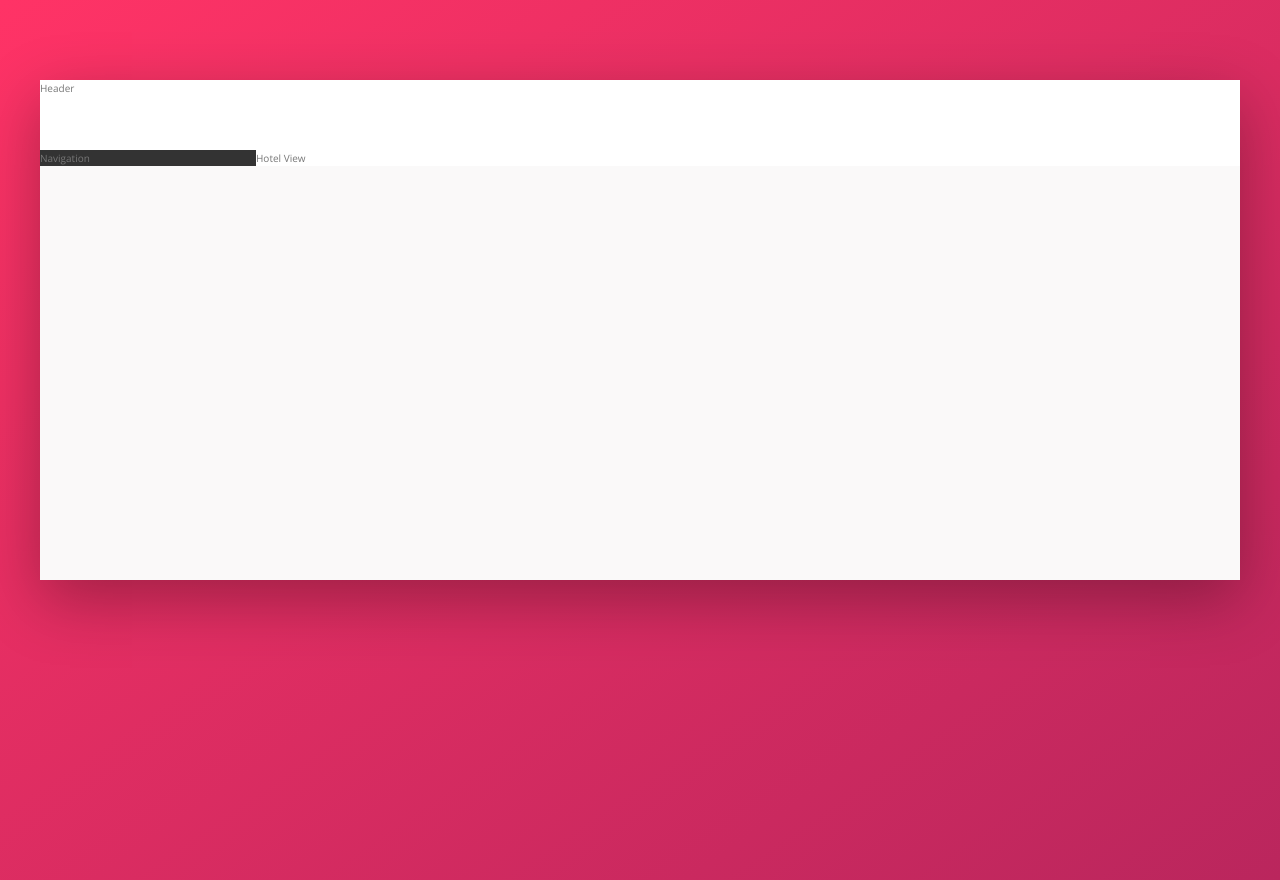
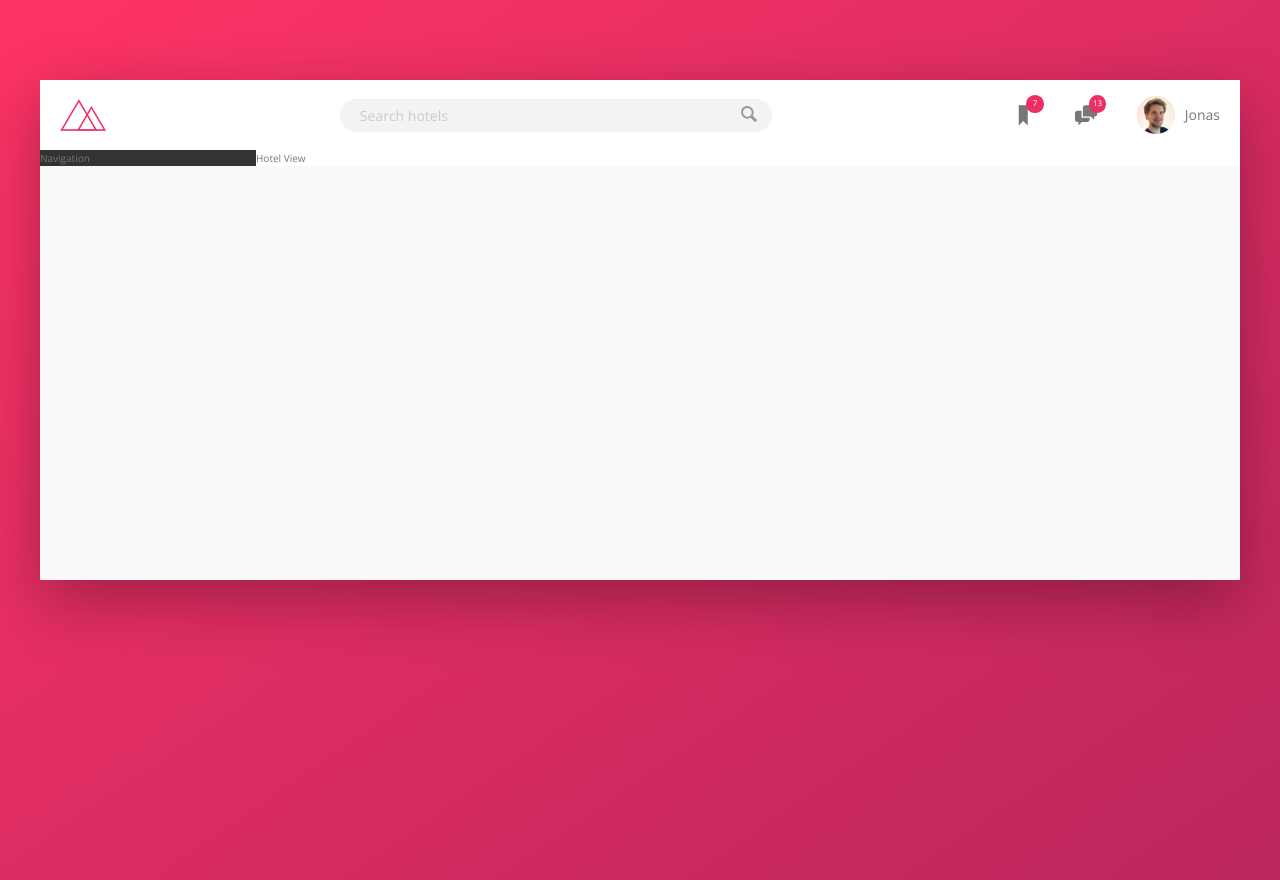
Before and after one commit to MyranN/AdvancedCSS, a website: page trillo/index.html in a window 1280 px wide. Drawn offline with nearby package versions, Linux system fonts and the light colour scheme; files that its build step writes are made by us from their sources.

Commit message:
Finish header bar. Use svg tags to include svg icons and svg sprite to include all svg files. Use nested flex boxes to layout header

```diff
--- a/trillo/index.html
+++ b/trillo/index.html
@@ -13,7 +13,35 @@
 <body>
     <div class="container">
         <header class="header">
-            Header
+            <img src="img/logo.png" alt="trillo logo" class="logo">
+            <form action="#" class="search">
+                <input type="text" class="search__input" placeholder="Search hotels">
+                <button class="search__button">
+                    <!-- Using SVG files in html -->
+                    <svg class="search__icon">
+                        <!-- xlink:href only works when running in a web server -->
+                        <use xlink:href="img/sprite.svg#icon-magnifying-glass"></use>
+                    </svg>
+                </button>
+            </form>
+            <nav class="user-nav">
+                <div class="user-nav__icon-box">
+                    <svg class="user-nav__icon">
+                        <use xlink:href="img/sprite.svg#icon-bookmark"></use>
+                    </svg>
+                    <span class="user-nav__notification">7</span>
+                </div>
+                <div class="user-nav__icon-box">
+                    <svg class="user-nav__icon">
+                        <use xlink:href="img/sprite.svg#icon-chat"></use>
+                    </svg>
+                    <span class="user-nav__notification">13</span>
+                </div>
+                <div class="user-nav__user">
+                    <img src="img/user.jpg" alt="User photo" class="user-nav__user-photo">
+                    <span class="user-nav__user-name">Jonas</span>
+                </div>
+            </nav>
         </header>
         <div class="content">
             <nav class="sidebar">
--- a/trillo/sass/_component.scss
+++ b/trillo/sass/_component.scss
@@ -0,0 +1,119 @@
+/////////////////////////////////////////////////////
+// LOGO
+.logo {
+  height: 3.25rem;
+  margin-left: 2rem;
+}
+
+/////////////////////////////////////////////////////
+// SEARCH
+.search {
+  flex: 0 0 40%; //flex-basis is 40% of the container
+
+  display: flex; //The search bar is a flex item but is also a flex box in its own right.
+  align-items: center;
+  justify-content: center;
+
+  &__input {
+    font-family: inherit;
+    font-size: inherit;
+    color: inherit;
+    background-color: var(--color-grey-light-2);
+    border: none;
+    padding: .7rem 2rem;
+    border-radius: 100px;
+    width: 90%;
+    transition: all .2s;
+    margin-right: -3.25rem;
+
+    &:focus {
+      outline: none;
+      width: 100%;
+      background-color: var(--color-grey-light-3);
+    }
+
+    &::-webkit-input-placeholder {
+      font-weight: 100;
+      color: var(--color-grey-light-4);
+    }
+  }
+
+  &__input:focus + &__button { //selecting sibling
+    background-color: var(--color-grey-light-3);
+  }
+
+  &__button {
+    border: none;
+    background-color: var(--color-grey-light-2);
+
+    &:focus {
+      outline: none;
+    }
+
+    &:active {
+      transform: translateY(2px);
+    }
+  }
+
+  &__icon {
+    //Formatting an SVG icon
+    height: 2rem;
+    width: 2rem;
+    fill: var(--color-grey-dark-3); //set the color of the svg
+  }
+}
+
+/////////////////////////////////////////////////////
+// USER NAVIGATION
+.user-nav {
+  display: flex; //This is both a flex item in the header but is also a flex box itself to align the chat and bookmark icons.
+  align-items: center;
+  align-self: stretch; //this flex item in the header flex container should stretch rather than centered as header is set to.
+
+  & > * { //select all the direct children of the user-nav box
+    padding: 0 2rem;
+    cursor: pointer;
+    height: 100%;
+    display: flex;
+    align-items: center;
+  }
+
+  & > *:hover {
+    background-color: var(--color-grey-light-2);
+  }
+
+  &__icon-box {
+    position: relative;
+  }
+
+  &__icon {
+    height: 2.25rem;
+    width: 2.25rem;
+    fill: var(--color-grey-dark-2);
+  }
+
+  &__notification {
+    font-size: .8rem;
+    height: 1.75rem;
+    width: 1.75rem;
+    border-radius: 50%;
+    background-color: var(--color-primary);
+    color: #fff;
+
+    position: absolute;
+    top: 1.5rem;
+    right: 1.1rem;
+
+    //Using flex box to center the numbers in the pink balloon
+    display: flex;
+    justify-content: center;
+    align-items: center;
+  }
+
+  &__user-photo {
+    height: 3.75rem;
+    border-radius: 50%;
+    margin-right: 1rem;
+  }
+
+}
--- a/trillo/sass/_layout.scss
+++ b/trillo/sass/_layout.scss
@@ -8,9 +8,14 @@
 }
 
 .header {
+  font-size: 1.4rem;
   height: 7rem;
   background-color: #fff;
-  border-bottom: var(--color-grey-light-2)
+  border-bottom: var(--color-grey-light-2);
+
+  display: flex; //the header element is the flex container for the logo, the seearch bar and the bookmark, chat icons etc.
+  justify-content: space-between; //align the flex items along the main axis
+  align-items: center; //align the flex items in the center of the row.
 }
 
 .content { //flex container that holds the sidebar and the main hotel view
```
Also changed, not shown: trillo/sass/main.css, 1 other file.
